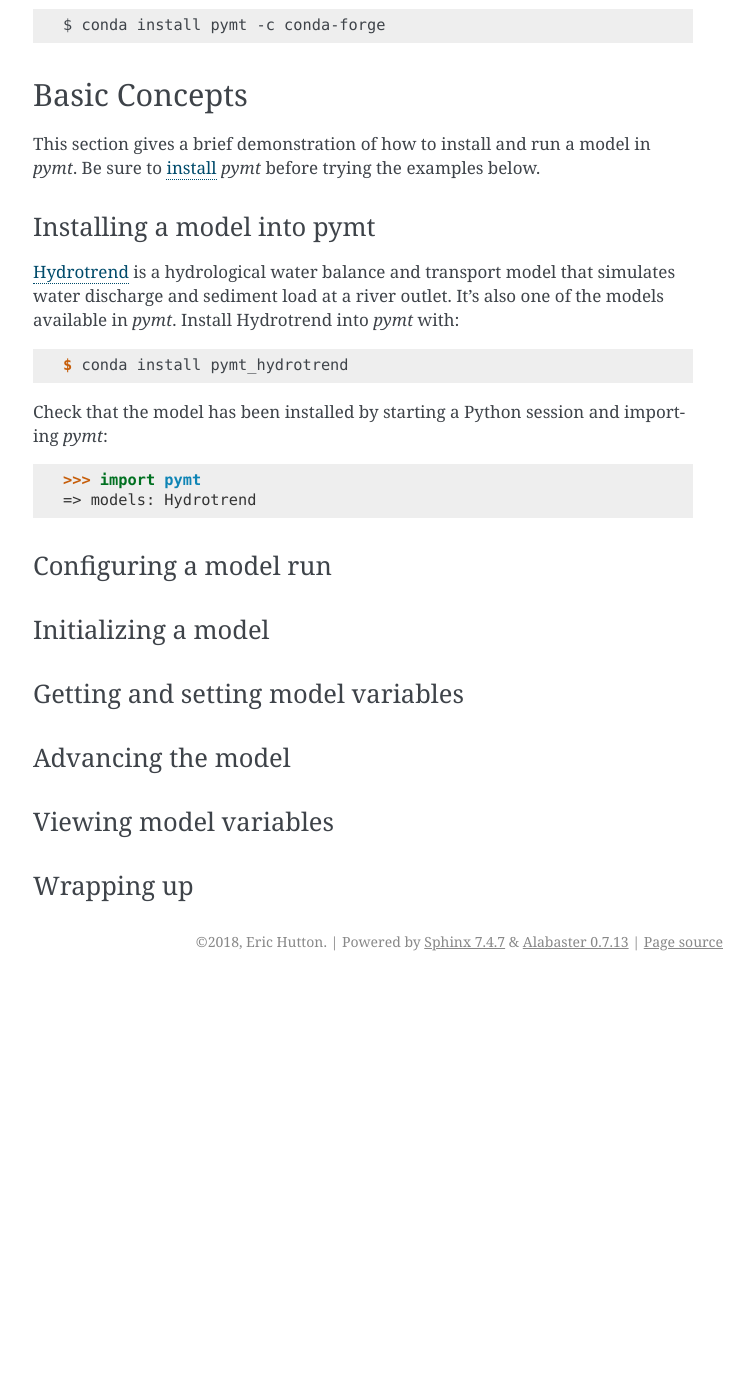
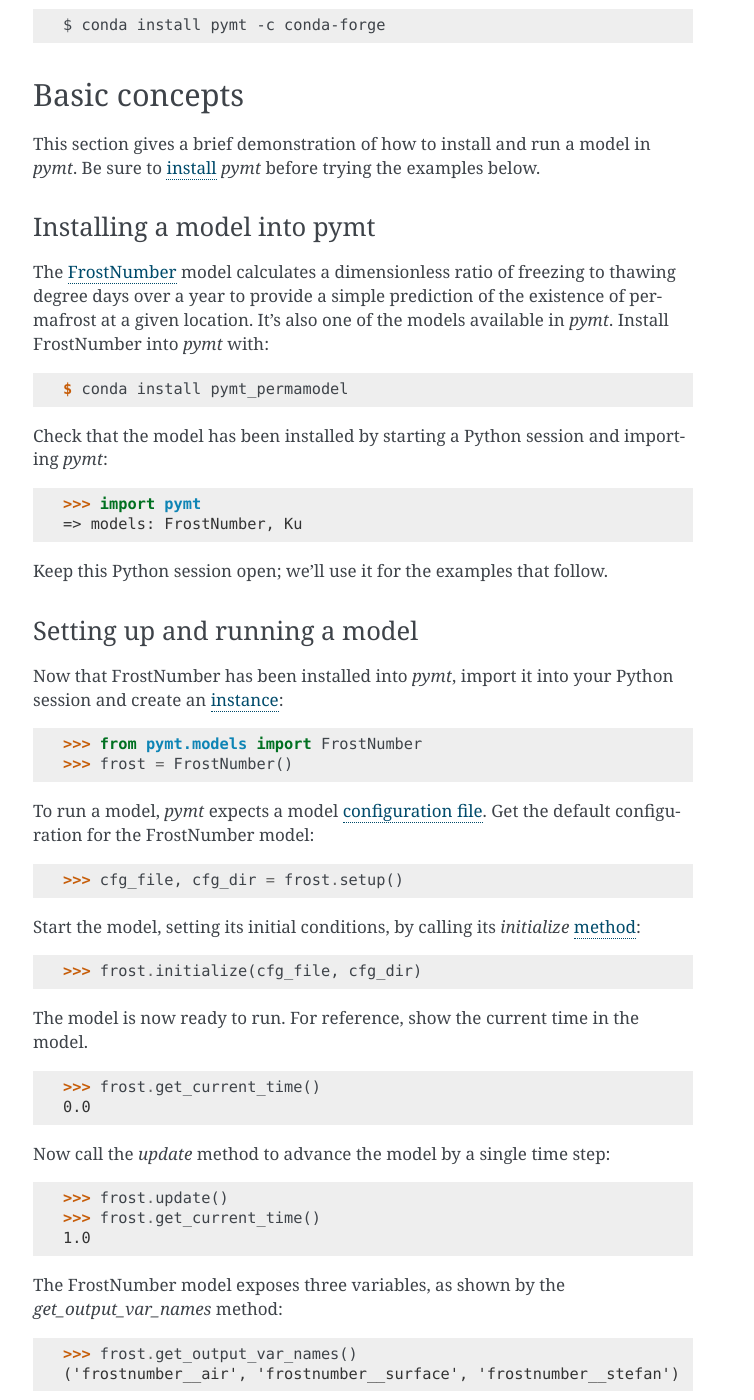
Before and after one commit to csdms/pymt, a Sphinx documentation site: the page built from docs/quickstart.rst, in a window 1280 px wide and 1400 px high, scrolled down 1114 px. Shown: the whole window, without its empty margins (387-1141 px from the left). Built offline with Sphinx 7.4.7, drawn with Linux system fonts in a browser that asks for light colours; pages that are not in the unit, such as notebooks, are missing from menus; before the commit the page ends 2095 px from its top, so only the background shows below that; some of the changed text lies outside the part shown.

Commit message:
Give a simple example of running a model in pymt
Uses the FrostNumber model, since it'll work across platforms.

```diff
--- a/docs/quickstart.rst
+++ b/docs/quickstart.rst
@@ -67,7 +67,7 @@
 
 .. _basic-concepts:
 
-Basic Concepts
+Basic concepts
 --------------
 
 This section gives a brief demonstration
@@ -80,14 +80,16 @@
 Installing a model into pymt
 ++++++++++++++++++++++++++++
 
-`Hydrotrend`_ is a hydrological water balance and transport model
-that simulates water discharge and sediment load at a river outlet.
+The `FrostNumber`_ model
+calculates a dimensionless ratio of freezing to thawing degree days
+over a year to provide a simple prediction of the existence of permafrost
+at a given location.
 It's also one of the models available in *pymt*.
-Install Hydrotrend into *pymt* with:
+Install FrostNumber into *pymt* with:
 
 .. code-block:: console
 
-    $ conda install pymt_hydrotrend
+    $ conda install pymt_permamodel
 
 Check that the model has been installed by starting a Python
 session and importing *pymt*:
@@ -95,26 +97,87 @@
 .. code-block:: python
 
     >>> import pymt
-    => models: Hydrotrend
+    => models: FrostNumber, Ku
+
+Keep this Python session open;
+we'll use it for the examples that follow.
+
+.. _FrostNumber: https://csdms.colorado.edu/wiki/Model:Frost_Model
+
+.. _running-a-model:
+
+Setting up and running a model
+++++++++++++++++++++++++++++++
+
+Now that FrostNumber has been installed into *pymt*,
+import it into your Python session and create an `instance`_:
+
+.. code-block:: python
+
+  >>> from pymt.models import FrostNumber
+  >>> frost = FrostNumber()
+
+To run a model,
+*pymt* expects a model `configuration file`_.
+Get the default configuration for the FrostNumber model:
+
+.. code-block:: python
+
+  >>> cfg_file, cfg_dir = frost.setup()
+
+Start the model, setting its initial conditions,
+by calling its *initialize* `method`_:
+
+.. code-block:: python
+
+  >>> frost.initialize(cfg_file, cfg_dir)
+
+The model is now ready to run.
+For reference, show the current time in the model.
+
+.. code-block:: python
+
+  >>> frost.get_current_time()
+  0.0
+
+Now call the *update* method to advance the model
+by a single time step:
+
+.. code-block:: python
+
+  >>> frost.update()
+  >>> frost.get_current_time()
+  1.0
+
+The FrostNumber model exposes three variables,
+as shown by the *get_output_var_names* method:
+
+.. code-block:: python
+
+  >>> frost.get_output_var_names()
+  ('frostnumber__air', 'frostnumber__surface', 'frostnumber__stefan')
+
+With the *get_value* method,
+get the current value of the air FrostNumber:
+
+.. code-block:: python
+
+  >>> frost.get_value('frostnumber__air')
+  array([ 0.39614661])
+
+Complete the model run by calling the *finalize* method:
+
+.. code-block:: python
+
+  >>> frost.finalize()
+
+A more detailed example of using FrostNumber
+can be found in the :doc:`demos/frost_number`
+Jupyter Notebook.
+An expanded description of the *pymt* methods used in this example
+can be found in the :doc:`usage` section.
 
 
-.. _Hydrotrend: https://csdms.colorado.edu/wiki/Model:HydroTrend
-
-
-Configuring a model run
-+++++++++++++++++++++++
-
-Initializing a model
-++++++++++++++++++++
-
-Getting and setting model variables
-+++++++++++++++++++++++++++++++++++
-
-Advancing the model
-+++++++++++++++++++
-
-Viewing model variables
-+++++++++++++++++++++++
-
-Wrapping up
-+++++++++++
+.. _instance: https://en.wikipedia.org/wiki/Instance_(computer_science)
+.. _configuration file: https://en.wikipedia.org/wiki/Configuration_file
+.. _method: https://en.wikipedia.org/wiki/Method_(computer_programming)
```
